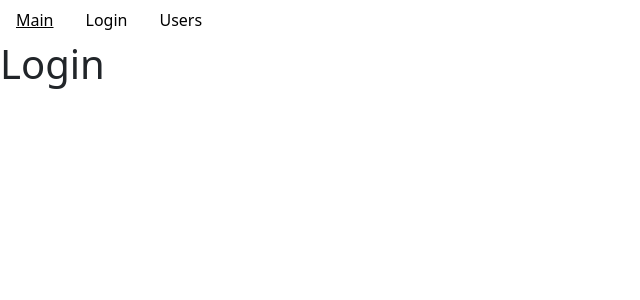
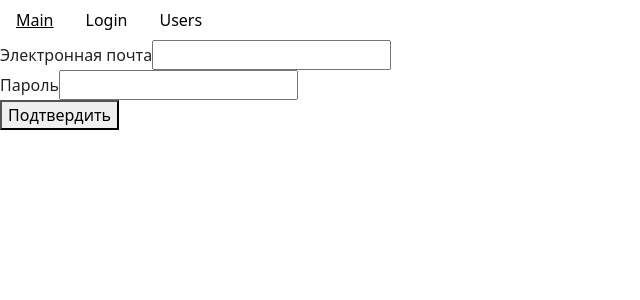
Before and after one commit to ValeryiaSharova/JJFD, a React (Create React App) app: page /login in a window 1280 px wide. Shown: the top 300 px of the page, without its empty margins (0-640 px from the left). Built offline with nearby package versions, Linux system fonts and the light colour scheme.

Commit message:
Form for login added.

```diff
--- /dev/null
+++ b/src/pages/loginPage/components/textField.jsx
@@ -0,0 +1,24 @@
+import React from 'react';
+import PropTypes from 'prop-types';
+
+const TextField = ({ label, type, name, value, onChange }) => {
+  return (
+    <div>
+      <label htmlFor={name}>{label}</label>
+      <input type={type} id={name} name={name} value={value} onChange={onChange} />
+    </div>
+  );
+};
+TextField.defaultProps = {
+  type: 'text',
+};
+
+TextField.propTypes = {
+  label: PropTypes.string.isRequired,
+  type: PropTypes.string,
+  name: PropTypes.string.isRequired,
+  value: PropTypes.string.isRequired,
+  onChange: PropTypes.func.isRequired,
+};
+
+export default TextField;
--- a/src/pages/loginPage/login.jsx
+++ b/src/pages/loginPage/login.jsx
@@ -1,7 +1,33 @@
-import React from 'react';
+import React, { useState } from 'react';
+import TextField from './components/textField';
 
 const Login = () => {
-  return <h1>Login</h1>;
+  const [data, setData] = useState({ email: '', password: '' });
+  const handleChange = ({ target }) => {
+    setData(prevState => ({ ...prevState, [target.name]: target.value }));
+  };
+  const handleSubmit = e => {
+    e.preventDefault();
+    console.log(data);
+  };
+  return (
+    <form onSubmit={handleSubmit}>
+      <TextField
+        label="Электронная почта"
+        name="email"
+        value={data.email}
+        onChange={handleChange}
+      />
+      <TextField
+        label="Пароль"
+        type="password"
+        name="password"
+        value={data.password}
+        onChange={handleChange}
+      />
+      <button type="submit">Подтвердить</button>
+    </form>
+  );
 };
 
 export default Login;
```
